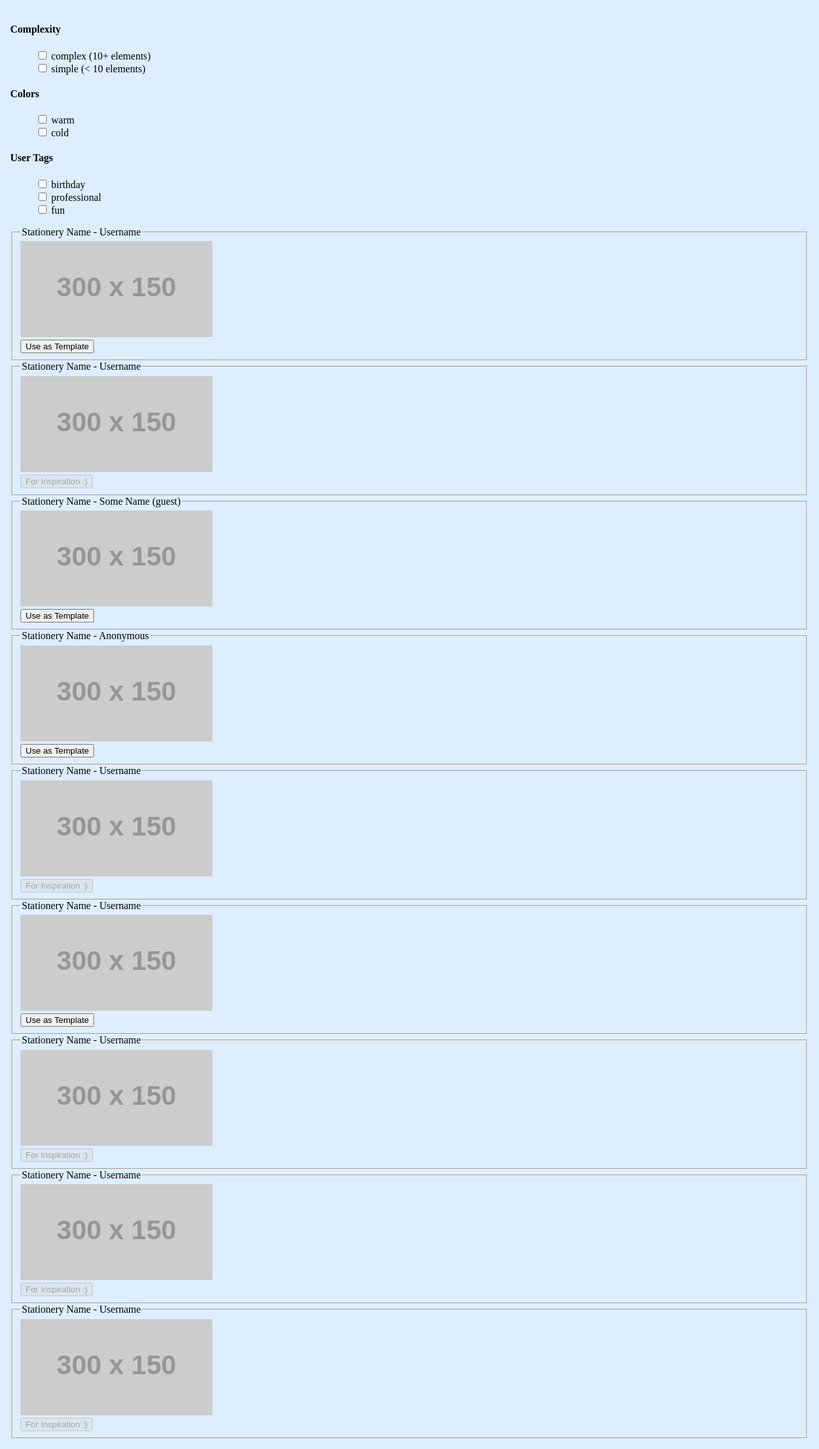
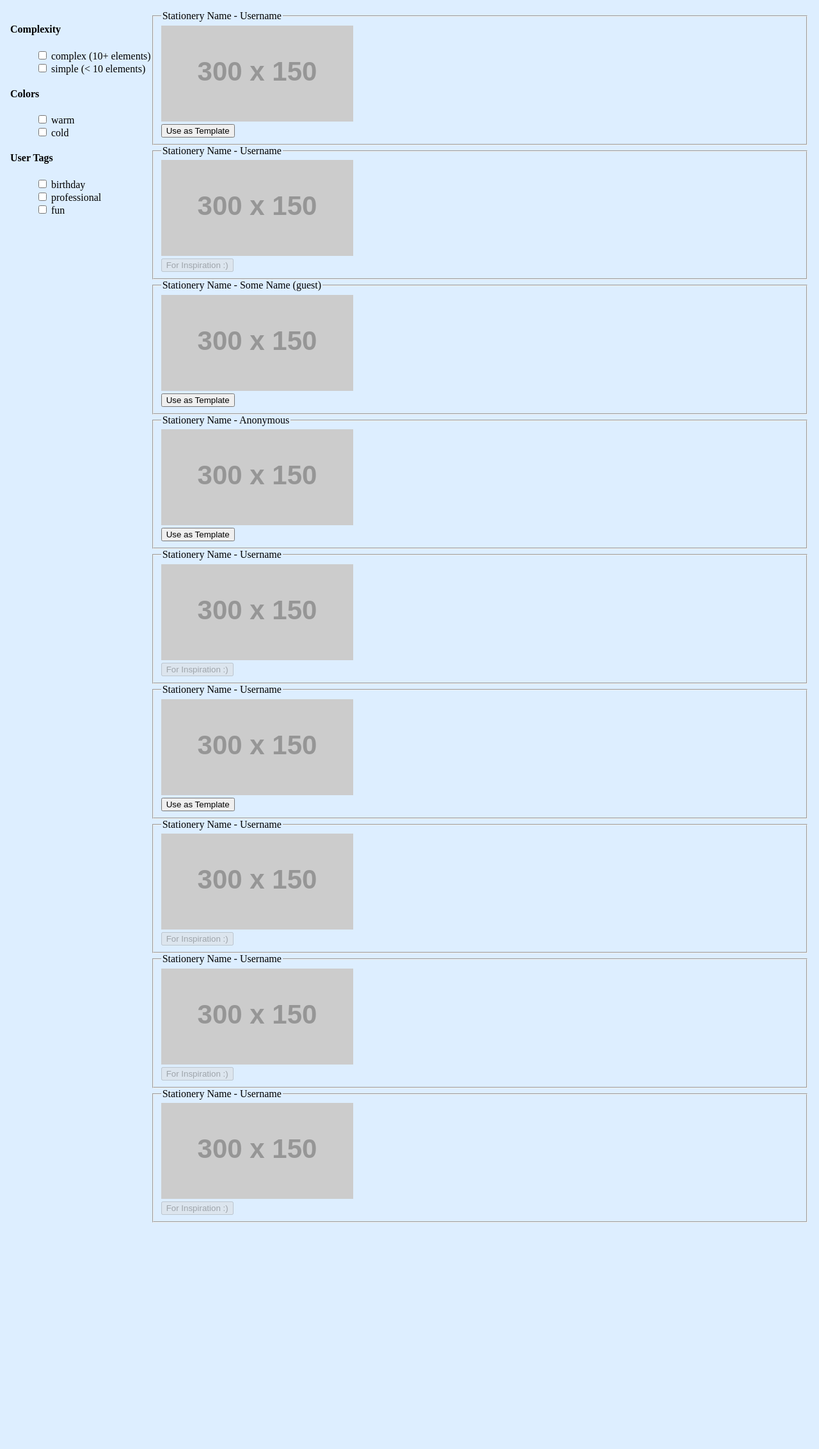
Before and after one commit to annawu030/MYO-Stationery, a PHP site: page /browse.html in a window 1280 px wide. Shown: the part 32-2297 px from the top of the page at 64% size. After the commit the page ends 1943 px from the top, so only its background shows below. Run offline with PHP 8.4, Linux system fonts and the light colour scheme; grey boxes labelled with a size stand in for pictures from a placeholder-image service; some libraries are stand-ins or nearby versions.

Commit message:
update browse layout

```diff
--- a/browse.html
+++ b/browse.html
@@ -21,8 +21,7 @@
             <a href="index.html" id="logo">MYOS</a>
 
             <span class="functionlinks">
-                <a href="account.html" title="Account" style="min-width:0;"><img src=" images/avatar.png" alt="User avatar"
-                        id="avatar" /></a>
+                <a href="account.html" title="Account" style="min-width:0;"><img src=" images/avatar.png" alt="User avatar" id="avatar" /></a>
                 <a href="create.html">Create</a>
                 <a href="edit.html">Edit</a>
                 <a href="browse.html">Browse</a>
@@ -30,10 +29,9 @@
         </nav>
     </header>
 
-    <main>
+    <main id="browse-wrapper">
 
-        <div class="grid-container">
-            <div class="grid-item">
+        <div id="filterlist">
             <h4>Complexity</h4>
             <ul style="list-style-type:none;">
                 <li><input type="checkbox" name="complexity1" value="complex"> complex (10+ elements)</li>
@@ -52,7 +50,7 @@
             </ul>
         </div>
 
-
+        <div id="stationerydisplay">
             <div class="grid-item simple warm tag_birthday">
                 <fieldset>
                     <legend>Stationery Name - Username</legend>
@@ -121,6 +119,8 @@
 
 
     <script type="text/javascript">
+        // this is a mess
+
         function filterStationery() {
             var theTag = this.value;
             if (!this.checked) {
--- a/css/style.css
+++ b/css/style.css
@@ -94,6 +94,38 @@ main {
 }
 
 
+/* browse.html */
+
+#browse-wrapper {
+    display: flex;
+    flex-direction: row;
+    align-items: stretch;
+    max-height: calc(100vh - 4rem);
+    /* 4rem: 2 from nav, 2 from main padding */
+}
+
+#browse-wrapper > * {
+    overflow: auto;
+}
+
+#filterlist {
+    max-width: 20vw;
+}
+
+#stationerydisplay {
+    flex-grow: 1;
+
+    display: grid;
+    grid-template-columns: auto;
+    grid-template-rows: auto;
+}
+
+#first {
+    grid-column-start: 1;
+    grid-row-start: 1;
+}
+
+
 /* print.html */
 
 #printpreview {
@@ -135,7 +167,7 @@ main {
 
 /* create.html */
 
-#canvas{
+#canvas {
     float: left;
     width: 400px;
     height: 300px;
@@ -145,7 +177,7 @@ main {
     overflow: hidden;
 }
 
-.float{
+.float {
     float: left;
     /* display: table-cell; */
 
@@ -174,7 +206,7 @@ main {
 }
 
 .tab {
-    width:300px;
+    width: 300px;
     overflow: hidden;
     border: 1px solid #ccc;
     background-color: #f1f1f1;
@@ -183,7 +215,7 @@ main {
 
 }
 
-  /* Style the buttons inside the tab */
+/* Style the buttons inside the tab */
 .tab button {
     background-color: inherit;
     float: left;
@@ -195,25 +227,25 @@ main {
     font-size: 17px;
 }
 
-  /* Change background color of buttons on hover */
+/* Change background color of buttons on hover */
 .tab button:hover {
     background-color: #ddd;
 }
 
-  /* Create an active/current tablink class */
+/* Create an active/current tablink class */
 .tab button.active {
     background-color: #ccc;
 }
 
-  /* Style the tab content */
+/* Style the tab content */
 .tabcontent {
-    width:300px;
+    width: 300px;
     display: none;
     /* padding: 6px 12px; */
     border: 1px solid #ccc;
     border-top: none;
     overflow-y: scroll;
-    height:270px;
+    height: 270px;
     margin: 0px 10px;
 }
 
```
Lines whose indentation alone changed are shown as unchanged.
